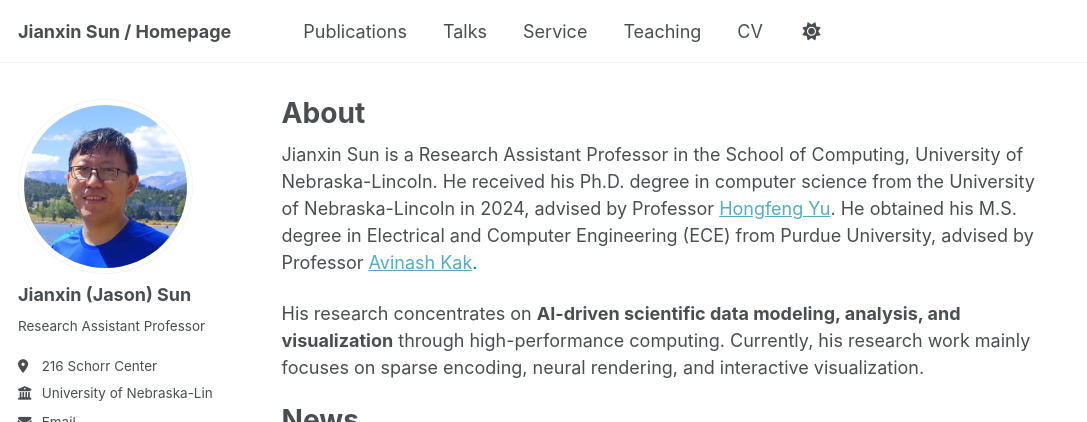
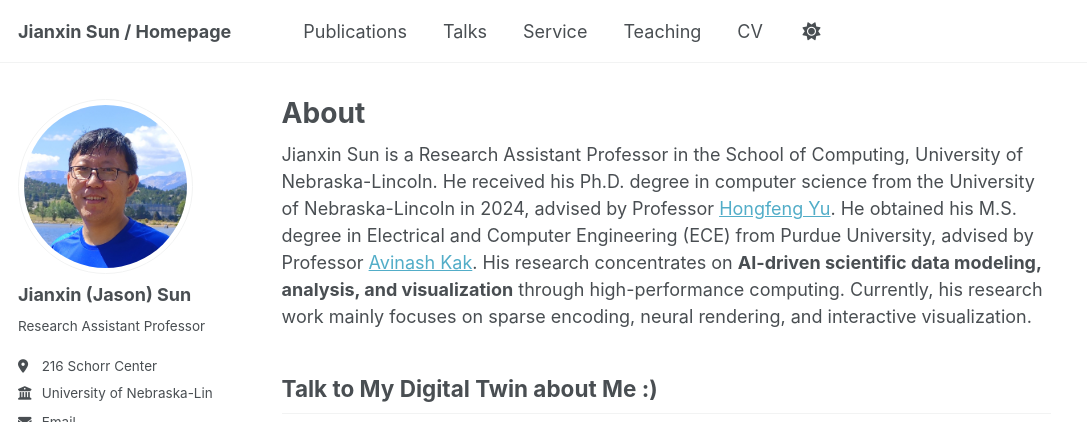
Before and after one commit to sunjianxin/sunjianxin.github.io, a Jekyll site: the page built from _pages/about.md, in a window 1280 px wide and 900 px high, cut to the strip 0-422 px from the top of the window. Shown: the whole strip, without its empty margins (0-1087 px from the left). Built offline with Jekyll 4.4.1, drawn with Linux system fonts in a browser that asks for light colours; some web fonts are replaced.

Commit message:
Update about.md

```diff
--- a/_pages/about.md
+++ b/_pages/about.md
@@ -7,10 +7,16 @@
   - /about.html
 ---
 
-Jianxin Sun is a Research Assistant Professor in the School of Computing, University of Nebraska-Lincoln. He received his Ph.D. degree in computer science from the University of Nebraska-Lincoln in 2024, advised by Professor [Hongfeng Yu](https://cse.unl.edu/~yu/). He obtained his M.S. degree in Electrical and Computer Engineering (ECE) from Purdue University, advised by Professor [Avinash Kak](https://engineering.purdue.edu/kak/).
-<!--I received my B.S degree from Harbin Institute of Technology.-->
+Jianxin Sun is a Research Assistant Professor in the School of Computing, University of Nebraska-Lincoln. He received his Ph.D. degree in computer science from the University of Nebraska-Lincoln in 2024, advised by Professor [Hongfeng Yu](https://cse.unl.edu/~yu/). He obtained his M.S. degree in Electrical and Computer Engineering (ECE) from Purdue University, advised by Professor [Avinash Kak](https://engineering.purdue.edu/kak/). His research concentrates on **AI-driven scientific data modeling, analysis, and visualization** through high-performance computing. Currently, his research work mainly focuses on sparse encoding, neural rendering, and interactive visualization.
 
-His research concentrates on **AI-driven scientific data modeling, analysis, and visualization** through high-performance computing. Currently, his research work mainly focuses on sparse encoding, neural rendering, and interactive visualization.
+Talk to My Digital Twin about Me :)
+------
+<iframe
+	src="https://sunjianxin66-career-conversations.hf.space"
+	frameborder="0"
+	width="400"
+	height="200"
+></iframe>
 
 News
 ======
@@ -42,12 +48,6 @@
     </p>
   </div>
 </div>
-<iframe
-	src="https://sunjianxin66-career-conversations.hf.space"
-	frameborder="0"
-	width="850"
-	height="450"
-></iframe>
 
 <div style="display: flex; align-items: center; gap: 20px;">
   <img src="https://github.com/sunjianxin/sunjianxin.github.io/blob/master/assets/f_hash_web_small.png?raw=true" alt="Description" style="width: 200px; height: 200px; object-fit: cover;">
```
